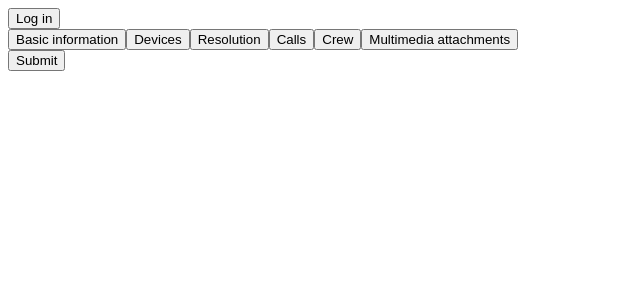
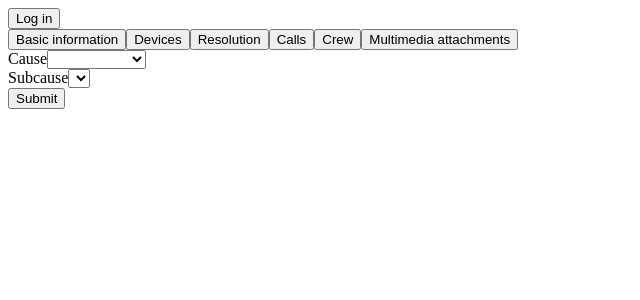
Before and after one commit to dekis108/Web2Project, an Angular app in the folder Web2Project/: page /newIncident in a window 1280 px wide. Both pictures are taken after a click on the button "Resolution". Shown: the top 300 px of the page, without its empty margins (0-640 px from the left). Built offline with nearby package versions, Linux system fonts and the light colour scheme.

Commit message:
cause and subcause

```diff
--- a/Web2Project/src/app/components/create-incident/create-incident.component.html
+++ b/Web2Project/src/app/components/create-incident/create-incident.component.html
@@ -138,6 +138,22 @@
     <div [hidden]="(formOption != 'Devices')">
     </div>
     <div [hidden]="(formOption != 'Resolution')">
+        <div class="row" >
+            <div class="col-sm-6 form-group">
+                <label for="cause">Cause</label>
+                <select class="form-control" formControlName="cause" (change)="onChange($event)">
+                    <option *ngFor="let option of Cause" [value]="option">{{option}}</option>
+                </select>
+            </div>
+        </div>
+        <div class="row" *ngIf = "this.profileForm.value" >
+            <div class="col-sm-6 form-group">
+                <label for="subcause">Subcause</label>
+                <select class="form-control" formControlName="subcause">
+                    <option *ngFor="let option of Subcause.get(causeSelected)" [value]="option" selected="true">{{option}}</option>
+                </select>
+            </div>
+        </div>
     </div>
     <div [hidden]="(formOption != 'Calls')">
     </div>
--- a/Web2Project/src/app/components/create-incident/create-incident.component.ts
+++ b/Web2Project/src/app/components/create-incident/create-incident.component.ts
@@ -7,7 +7,9 @@ import { FormControl, FormGroup, Validators } from '@angular/forms';
   styleUrls: ['./create-incident.component.css']
 })
 export class CreateIncidentComponent implements OnInit {
+  causeSelected !: string;
   formOption = FormOption.BasicInfo;
+
   constructor() { }
 
   IncidentType = [
@@ -21,6 +23,35 @@ export class CreateIncidentComponent implements OnInit {
     "Cancelled",
     "Completed"
   ]
+
+  Cause = [
+    "Weather",
+    "Maintenence",
+    "Other",
+  ]
+
+  Subcause = new Map([
+    ["Weather", ["Lightning", "Wind", "Other", "Fire"]],
+    ["Maintenence", ["Planned", "Unplanned"]],
+    ["Other" , ["Other"]],
+  ]);
+
+  ConstructionType = [
+    "None",
+    "Other"
+  ]
+
+  Material = [
+    "Metal",
+    "Ceramic",
+    "Other"
+  ]
+
+  onChange(deviceValue : any) {
+    this.causeSelected = deviceValue.target.value;
+    console.log(this.causeSelected);
+  }
+
 
   profileForm = new FormGroup({
     id: new FormControl(''),
@@ -42,7 +73,12 @@ export class CreateIncidentComponent implements OnInit {
     scheduledTime: new FormControl(''),
     scheduledTimeTime: new FormControl(''),
     selfAssign: new FormControl(''),
+    cause : new FormControl(''),
+    subcause : new FormControl(''),
+    constructionType : new FormControl(''),
+    material : new FormControl(''),
   });
+
 
   ngOnInit(): void {
   }
@@ -67,7 +103,8 @@ export class CreateIncidentComponent implements OnInit {
   }
 
   onSubmit() : void {
-    console.log("xd");
+    //console.log(this.profileForm.value['id']); //test
+    console.log(this.Subcause.get("Weather"));
   }
 
 }
```
